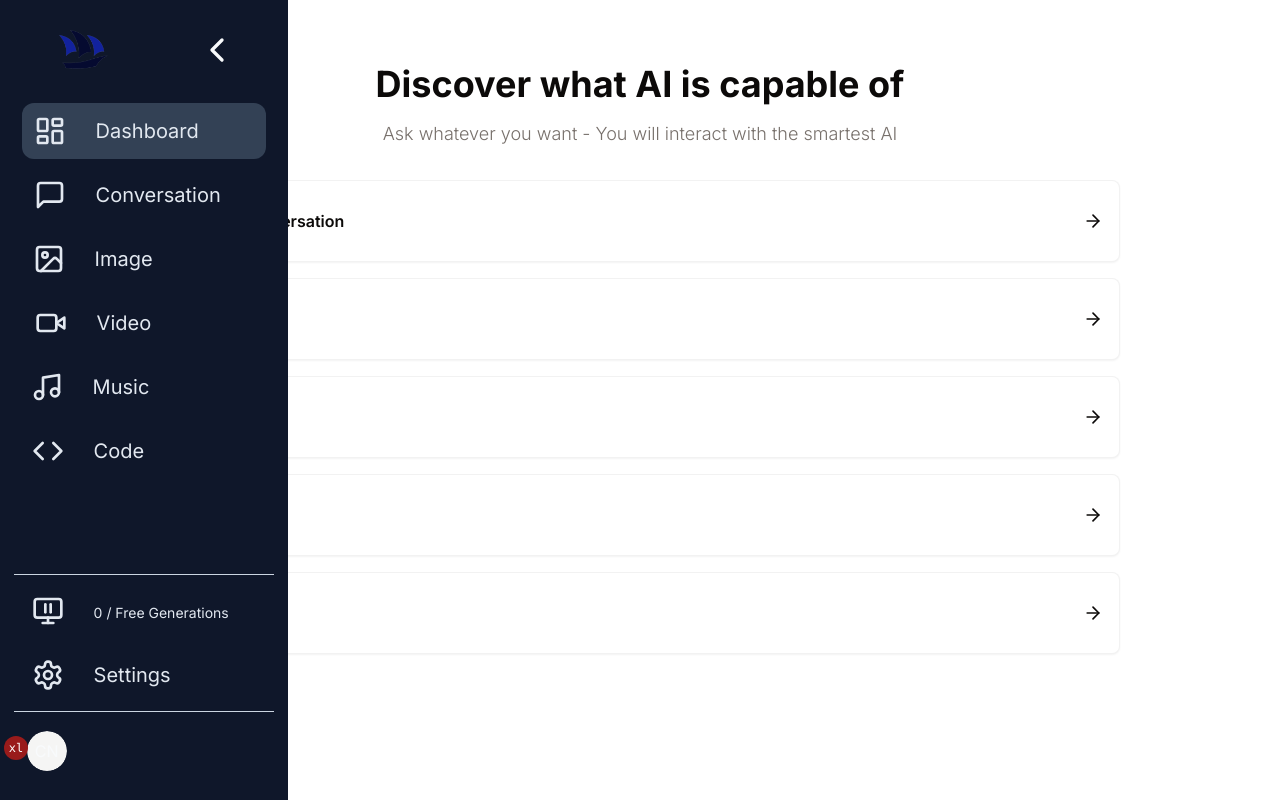
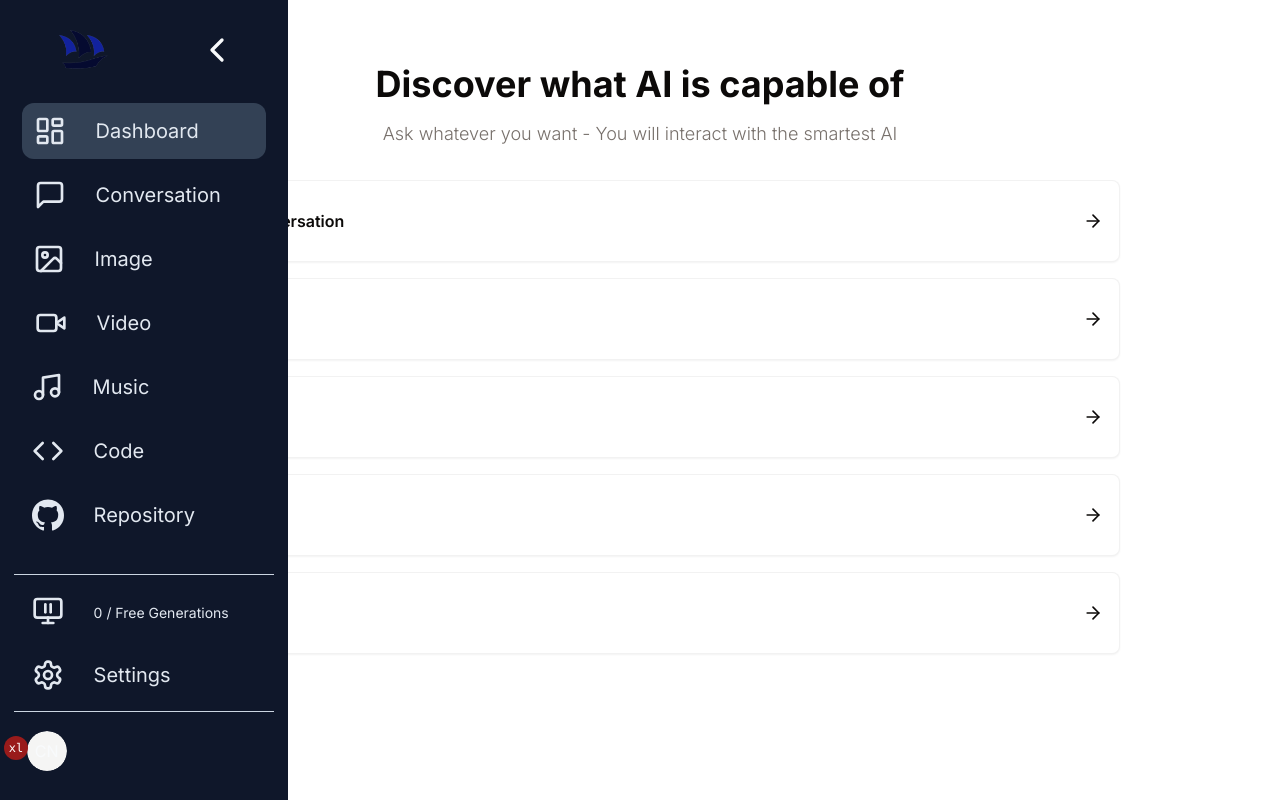
Before and after one commit to ZeberMVP/aidyssey, a Next.js app: page /dashboard in a window 1280 px wide. Both pictures are taken after a click on the button 37 px from the left and 48 px from the top of the page. Built offline with nearby package versions, Linux system fonts and the light colour scheme; no server answers.

Commit message:
feat: Repository link in sidebar

```diff
--- a/src/components/Sidebar.tsx
+++ b/src/components/Sidebar.tsx
@@ -30,6 +30,7 @@ const links = {
 	video: '/video',
 	music: '/music',
 	code: '/code',
+	github: 'https://github.com/ZeberMVP/aidyssey',
 	settings: '/settings',
 }
 
@@ -233,6 +234,28 @@ const Sidebar = ({ apiLimitCount = 0, isPro }: SidebarProps) => {
 								</span>
 							</Link>
 						</li>
+						<li className='relative'>
+							<Link
+								href={links.github}
+								title='GitHub Repository'
+								className={cn(
+									isSidebarOpen ? 'mx-2' : ' w-14',
+									'my-0 p-3 text-slate-200 text-xl flex items-center h-14'
+								)}
+							>
+								<Icons.gitHub className='h-8 w-8 text-slate-200 -ml-[2px]' />
+								<span
+									className={cn(
+										isSidebarOpen
+											? ''
+											: 'opacity-0 absolute hidden pointer-events-none hide',
+										'ml-[30px] opacity-[1]'
+									)}
+								>
+									Repository
+								</span>
+							</Link>
+						</li>
 					</ul>
 				</div>
 				<div className='flex justify-center flex-col mt-auto'>
```
